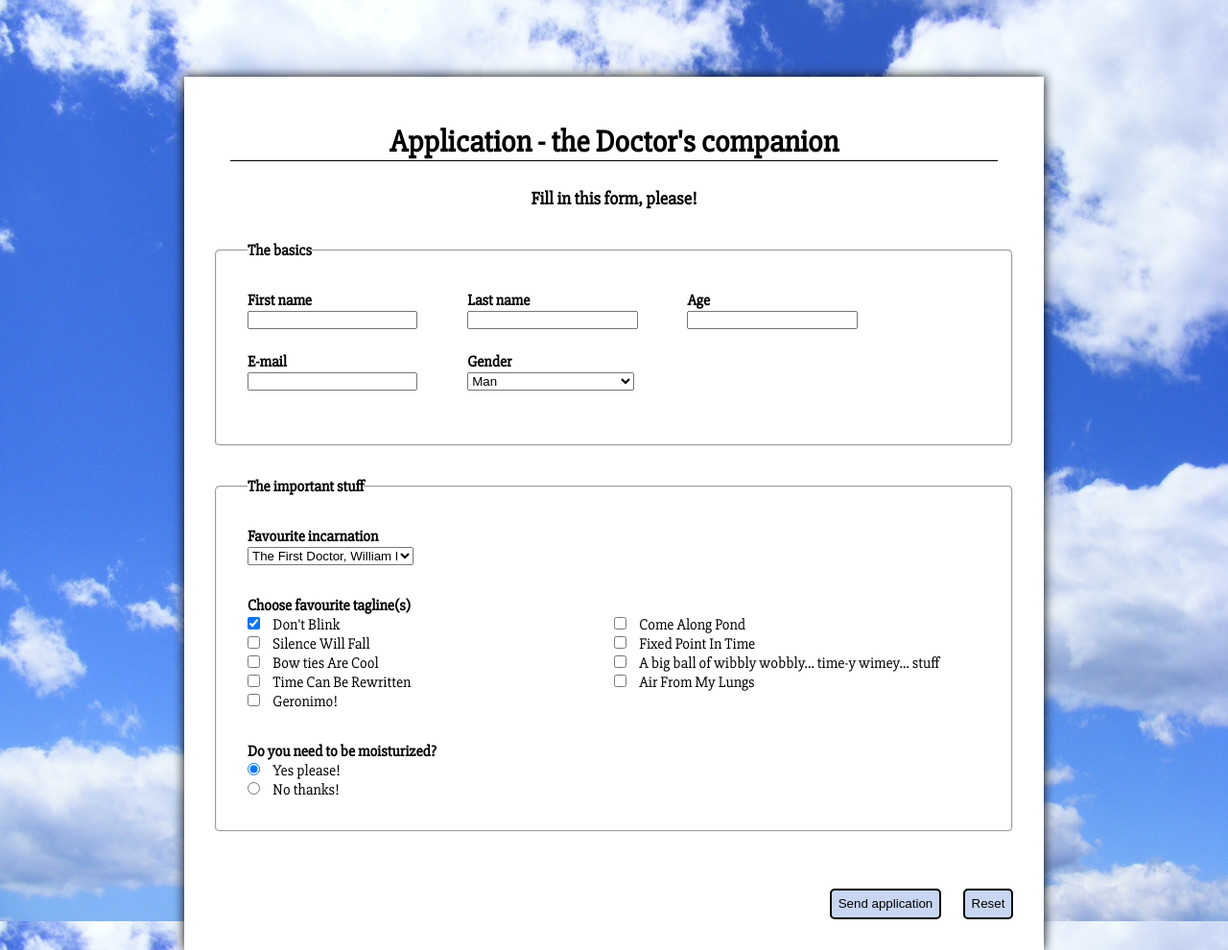
After one commit to KarnaDesign/fine-forms, a PHP site: page /index.php in a window 1280 px wide. The commit adds this page. Shown: the whole page at 96% size. Run offline with PHP 8.4, Linux system fonts and the light colour scheme.

Commit message:
Added a handler for the form
Changed index.htm to index.php since I am using php anyway. Also added a
handler for the form.

```diff
--- /dev/null
+++ b/bottom.php
@@ -0,0 +1,3 @@
+</div>
+</body>
+</html>
--- /dev/null
+++ b/index.php
@@ -0,0 +1,129 @@
+<?php
+    require_once("top.php");
+
+$completed = "";
+if(isset($_GET["completed"]))
+{
+    $completed = $_GET["completed"];
+}
+
+if($completed === "true")
+{
+    echo("it worked!");
+}
+?>
+    <header><h1>Application - the Doctor's companion</h1>
+        <h3>Fill in this form, please!</h3></header>
+
+    <form action="formhandler.php" method="post" name="companion-application-form" enctype="multipart/form-data">
+        <fieldset>
+            <legend>The basics</legend>
+            <div class="formInput">
+                <p><label for="firstName">First name </label></p>
+                <p><input type="text" name="firstName" id="firstName"/></p>
+            </div>
+            <div class="formInput">
+                <p><label for="lastName">Last name</label></p>
+                <p><input type="text" name="lastName" id="lastName"/></p>
+            </div>
+
+            <div class="formInput">
+                <p><label for="age">Age </label></p>
+                <p><input type="number" name="age" id="age" min="1" max="99"/></p>
+            </div>
+            <div class="formInput">
+                <p><label for="email">E-mail</label></p>
+                <p><input type="email" name="email" id="email"/></p>
+            </div>
+            <div class="formInput">
+                <p><label for="gender">Gender</label></p>
+                <p>
+                    <select name="gender" id="gender">
+                        <option value="man">Man</option>
+                        <option value="woman">Woman</option>
+                    </select>
+                </p>
+            </div>
+
+        </fieldset>
+        <fieldset>
+            <legend>The important stuff</legend>
+            <div class="incarnationContainer">
+                <h4>Favourite incarnation</h4>
+                <p><select name="incarnation" id="incarnation">
+                        <option value="The First Doctor, William Hartnell" id="first">The First Doctor, William Hartnell</option>
+                        <option value="The Second Doctor, Patrick Troughton" id="second">The Second Doctor, Patrick Troughton</option>
+                        <option value="The Third Doctor, Jon Pertwee" id="third">The Third Doctor, Jon Pertwee</option>
+                        <option value="The Fourth Doctor, Tom Baker" id="fourth">The Fourth Doctor, Tom Baker</option>
+                        <option value="The Fifth Doctor, Peter Davison" id="fifth">The Fifth Doctor, Peter Davison</option>
+                        <option value="The Sixth Doctor, Colin Baker" id="sixth">The Sixth Doctor, Colin Baker</option>
+                        <option value="The Seventh Doctor, Sylvester McCoy" id="seventh">The Seventh Doctor, Sylvester McCoy</option>
+                        <option value="The Eigth Doctor, Paul McGann" id="eigth">The Eigth Doctor, Paul McGann</option>
+                        <option value="The Ninth Doctor, Christopher Eccleston" id="ninth">The Ninth Doctor, Christopher Eccleston</option>
+                        <option value="The Tenth Doctor, David Tennant" id="tenth">The Tenth Doctor, David Tennant</option>
+                        <option value="The Eleventh Doctor, Matt Smith" id="eleventh">The Eleventh Doctor, Matt Smith</option>
+                        <option value="The Twelth Doctor, Peter Capaldi" id="twelth">The Twelth Doctor, Peter Capaldi</option>
+                    </select>
+                </p>
+            </div>
+            <div id="tagLine" class="clearFix">
+                <h4>Choose favourite tagline(s)</h4>
+                <div class="leftTagLine">
+                    <p><input type="checkbox" name="tagLine[]" id="tagLine1" value="Don't Blink" checked><label
+                            for="tagLine1">Don't
+                            Blink</label></p>
+                    <p><input type="checkbox" name="tagLine[]" id="tagLine2" value="Silence Will Fall"><label
+                            for="tagLine2">Silence
+                            Will
+                            Fall</label></p>
+                    <p><input type="checkbox" name="tagLine[]" id="tagLine3" value="Bow ties Are Cool"><label
+                            for="tagLine3">Bow
+                            ties Are
+                            Cool</label></p>
+                    <p><input type="checkbox" name="tagLine[]" id="tagLine4" value="Time Can Be Rewritten"><label
+                            for="tagLine4">Time
+                            Can Be
+                            Rewritten</label></p>
+                    <p><input type="checkbox" name="tagLine[]" id="tagLine5" value="Geronimo!"><label
+                            for="tagLine5">Geronimo!</label></p>
+                </div>
+                <div class="rightTagLine">
+                    <p><input type="checkbox" name="tagLine[]" id="tagLine6" value="Come Along Pond"><label
+                            for="tagLine6">Come
+                            Along
+                            Pond</label></p>
+                    <p><input type="checkbox" name="tagLine[]" id="tagLine7" value="Fixed Point In Time"><label
+                            for="tagLine7">Fixed
+                            Point In
+                            Time</label></p>
+                    <p><input type="checkbox" name="tagLine[]" id="tagLine8"
+                              value="A big ball of wibbly wobbly... time-y wimey... stuff"><label for="tagLine8">A
+                            big
+                            ball of wibbly
+                            wobbly... time-y wimey... stuff</label></p>
+                    <p><input type="checkbox" name="tagLine[]" id="tagLine9" value="Air From My Lungs"><label
+                            for="tagLine9">Air
+                            From My
+                            Lungs</label></p>
+                </div>
+            </div>
+
+            <div id="moisturize">
+                <h4>Do you need to be moisturized?</h4>
+                <p><input type="radio" name="moisturize" id="moisturizedYes" value="yes" checked><label
+                        for="moisturizedYes">Yes please!</label></p>
+                <p><input type="radio" name="moisturize" id="moisturizedNo" value="no"><label for="moisturizedNo">No
+                        thanks!</label></p>
+
+            </div>
+        </fieldset>
+        <div id="outerButtonsForm">
+            <div id="buttonsForm">
+                <button type="submit" name="submit" id="buttonSend">Send application</button>
+                <button type="reset" id="buttonReset">Reset</button>
+            </div>
+        </div>
+    </form>
+<?php
+    require_once("bottom.php");
+?>
--- a/style/style.css
+++ b/style/style.css
@@ -68,14 +68,13 @@ legend
     padding-bottom: 2em;
 }
 
-#buttonSend, #buttonReset
+button
 {
     border-radius: 5px;
     -moz-border-radius: 5px;
     -webkit-border-radius: 5px;
     border: 2px solid #000;
-    padding: 0.8em;
-    font-size: 1.2em;
+    padding: 0.5em;
     margin-top: 2em;
     background-color: #C8D6F3;
 }
--- /dev/null
+++ b/top.php
@@ -0,0 +1,13 @@
+<!DOCTYPE html>
+
+<html>
+<head>
+    <title>Fine Forms</title>
+    <meta charset="UTF-8">
+    <meta name="viewport" content="width=device, initial-scale=1.0">
+    <link href='https://fonts.googleapis.com/css?family=Slabo+27px' rel='stylesheet' type='text/css'>
+    <link rel="stylesheet" href="style/style.css">
+</head>
+
+<body>
+<div id="wrapper">
```
Also changed, not shown: formhandler.php (added, +49 -0 lines), index.htm (deleted, +0 -124 lines).
